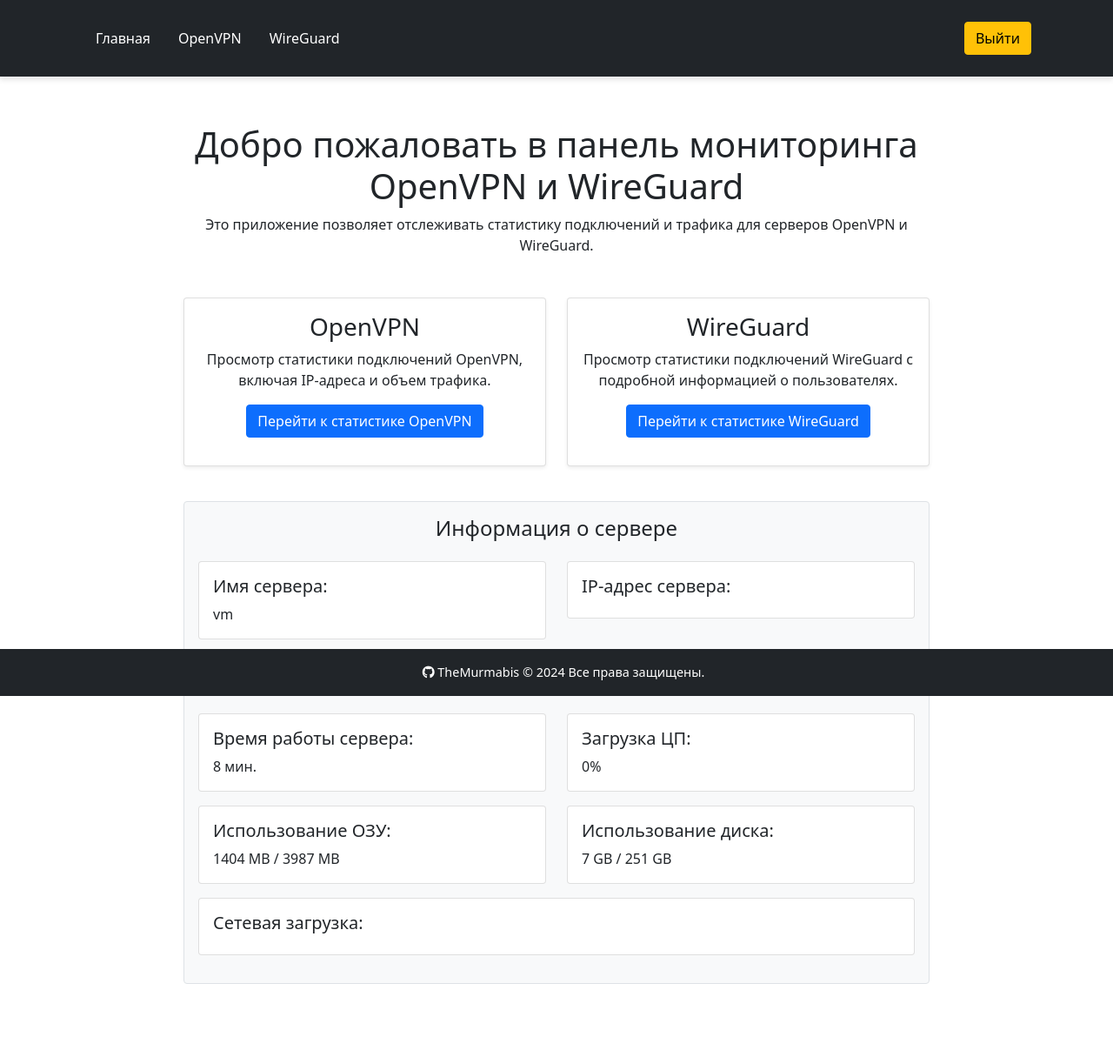
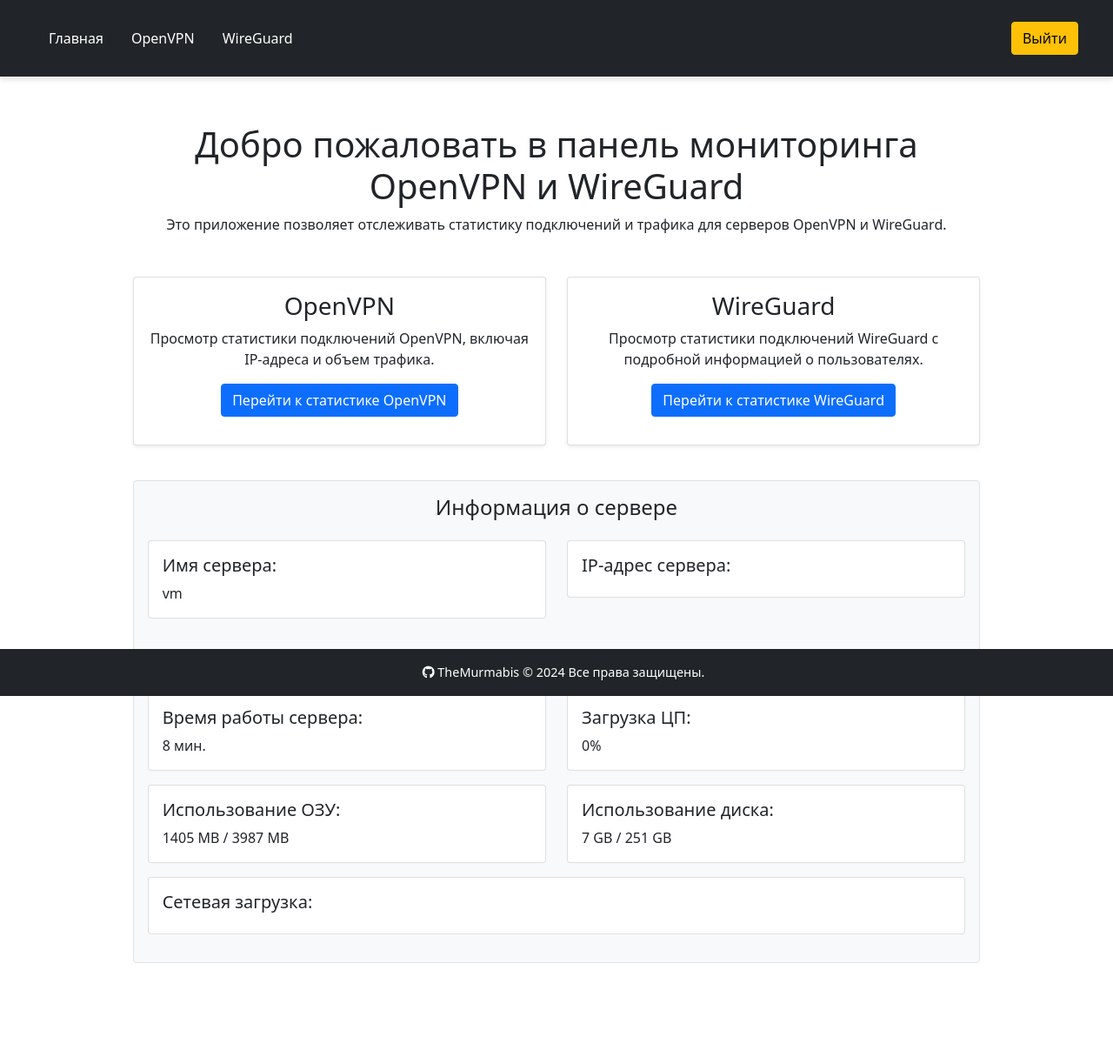
Before and after one commit to TheMurmabis/StatusOpenVPN, a Flask app: page / in a window 1280 px wide. Shown: the whole page at 87% size. After the commit the page ends 1107 px from the top, so only its background shows below. Run offline with Flask 3, Linux system fonts and the light colour scheme; a user stored in the database is signed in; data that the repository does not hold is empty; some libraries are stand-ins or nearby versions.

Commit message:
Update css

```diff
--- a/templates/base.html
+++ b/templates/base.html
@@ -7,7 +7,7 @@
     <title>{% block title %}Dashboard{% endblock %}</title>
     <link rel="icon" href="{{ url_for('static', filename='favicon.ico') }}" type="image/x-icon">
     <link rel="stylesheet" href="https://cdn.jsdelivr.net/npm/bootstrap@5.0.2/dist/css/bootstrap.min.css">
-    <link rel="stylesheet" href="{{ url_for('static', filename='styles.css') }}">
+    <link rel="stylesheet" href="{{ url_for('static', filename='css/main.css') }}">
     <link rel="stylesheet" href="https://cdnjs.cloudflare.com/ajax/libs/font-awesome/6.0.0-beta3/css/all.min.css">
     <link rel="stylesheet" href="https://cdn.jsdelivr.net/npm/bootstrap-icons@1.10.3/font/bootstrap-icons.css">
 </head>
@@ -15,7 +15,7 @@
 <body>
 
     <header class="p-3 bg-dark text-white">
-        <div class="container">
+        <div class="container-fluid">
             <!-- Горизонтальное меню для больших экранов -->
             <nav class="navbar navbar-expand-lg navbar-dark d-none d-lg-block">
                 <div class="container-fluid">
@@ -68,7 +68,7 @@
         </div>
     </header>
     <div class="d-flex" id="wrapper">
-        <div id="page-content-wrapper" class="container">
+        <div id="page-content-wrapper" class="container-fluid">
             <main class="col-md-9 ms-md-auto me-md-auto col-lg-10 px-md-4 py-4">
                 <div class="content">
                     {% block content %}
--- a/templates/login.html
+++ b/templates/login.html
@@ -8,7 +8,7 @@
     <title>StatusOpenVPN - Вход</title>
     <link rel="icon" href="{{ url_for('static', filename='favicon.ico') }}" type="image/x-icon">
     <link rel="stylesheet" href="https://cdn.jsdelivr.net/npm/bootstrap@5.0.2/dist/css/bootstrap.min.css" >
-    <link rel="stylesheet" href="{{ url_for('static', filename='styles.css') }}" >
+    <link rel="stylesheet" href="{{ url_for('static', filename='css/main.css') }}" >
     <link rel="stylesheet" href="https://cdnjs.cloudflare.com/ajax/libs/font-awesome/6.0.0-beta3/css/all.min.css">
     <style>
 
```
Also changed, not shown: main.py (line endings or trailing spaces), static/css/main.css (renamed from static/styles.css).
